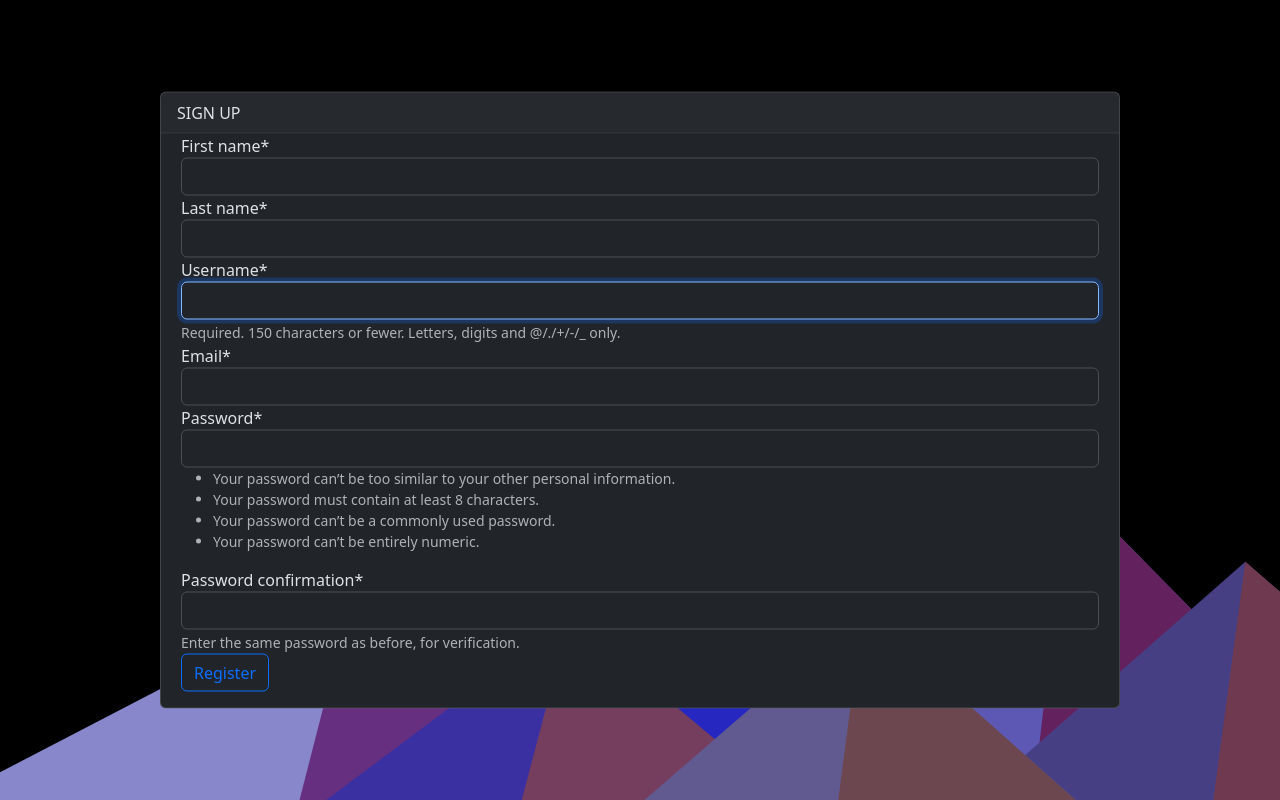
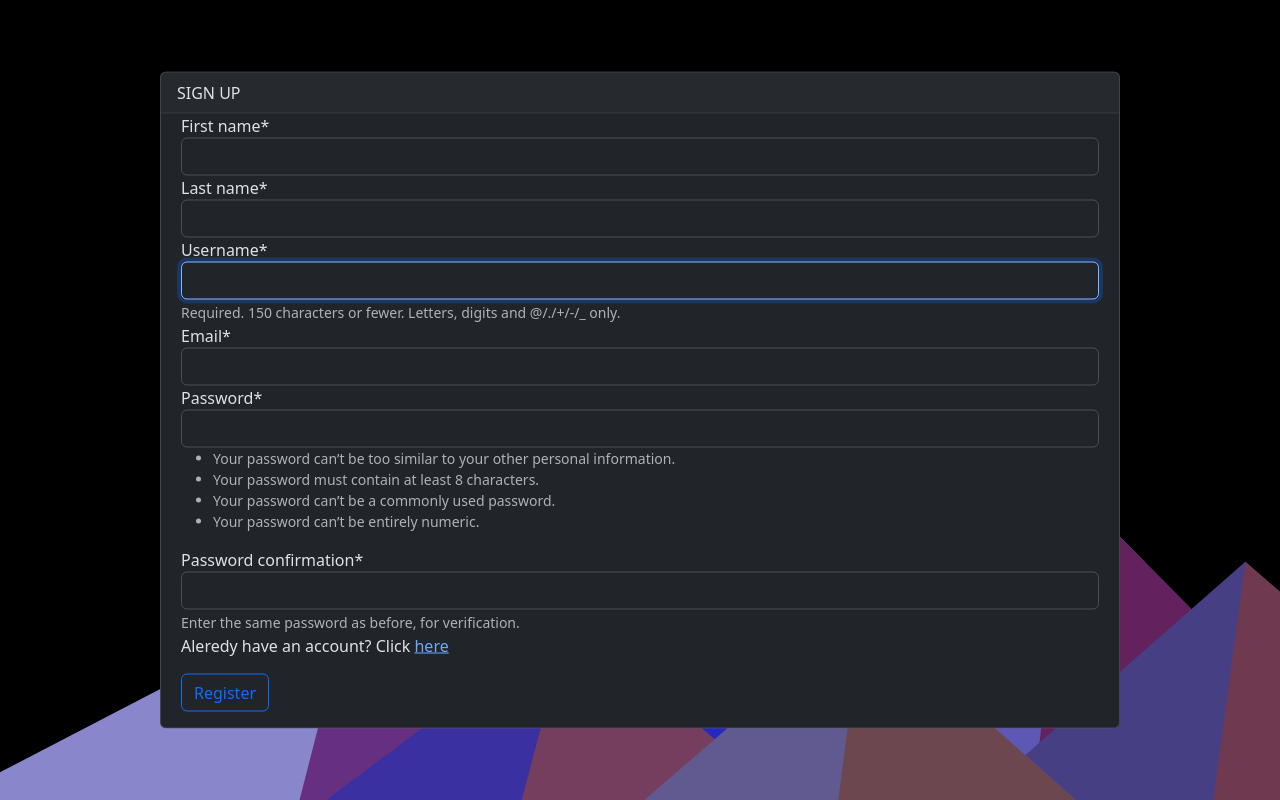
Before and after one commit to ALCODERSH/codersh, a Django app: page /signup/ in a window 1280 px wide. Run offline with Django 4.2, Linux system fonts and the light colour scheme; some libraries are stand-ins or nearby versions.

```diff
--- a/register/templates/register/pages/signup.html
+++ b/register/templates/register/pages/signup.html
@@ -56,6 +56,7 @@
                 <div class="container">
                     {% csrf_token %}
                     {{ form | crispy}}
+                    <p>Aleredy have an account? Click <a href="/login/">here</a></p>
                     <input class="btn btn-outline-primary" type="submit" value="Register">
                 </div>
             </form>
```
